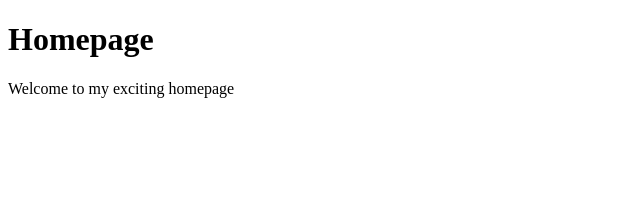
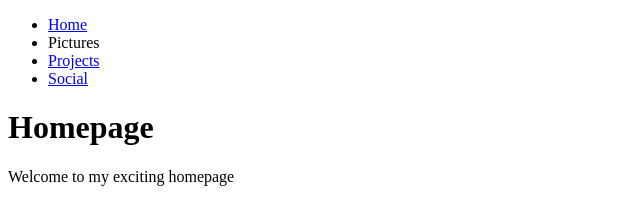
Before and after one commit to polinakuzmina/practice, a plain HTML site: page index.html in a window 1280 px wide. Shown: the whole page, without its empty margins (0-640 px from the left). Drawn offline with Linux system fonts and the light colour scheme.

Commit message:
Update index.html

```diff
--- a/index.html
+++ b/index.html
@@ -7,6 +7,12 @@
 
   <body>
     <!-- put navigation menu just below here -->
+ <ul>
+     <li><a href="index.html">Home</a></li>
+      <li>Pictures</li>
+      <li><a href="projects.html">Projects</a></li>
+      <li><a href="social.html">Social</a></li>
+    </ul>
 
     <h1>Homepage</h1>
 
```
